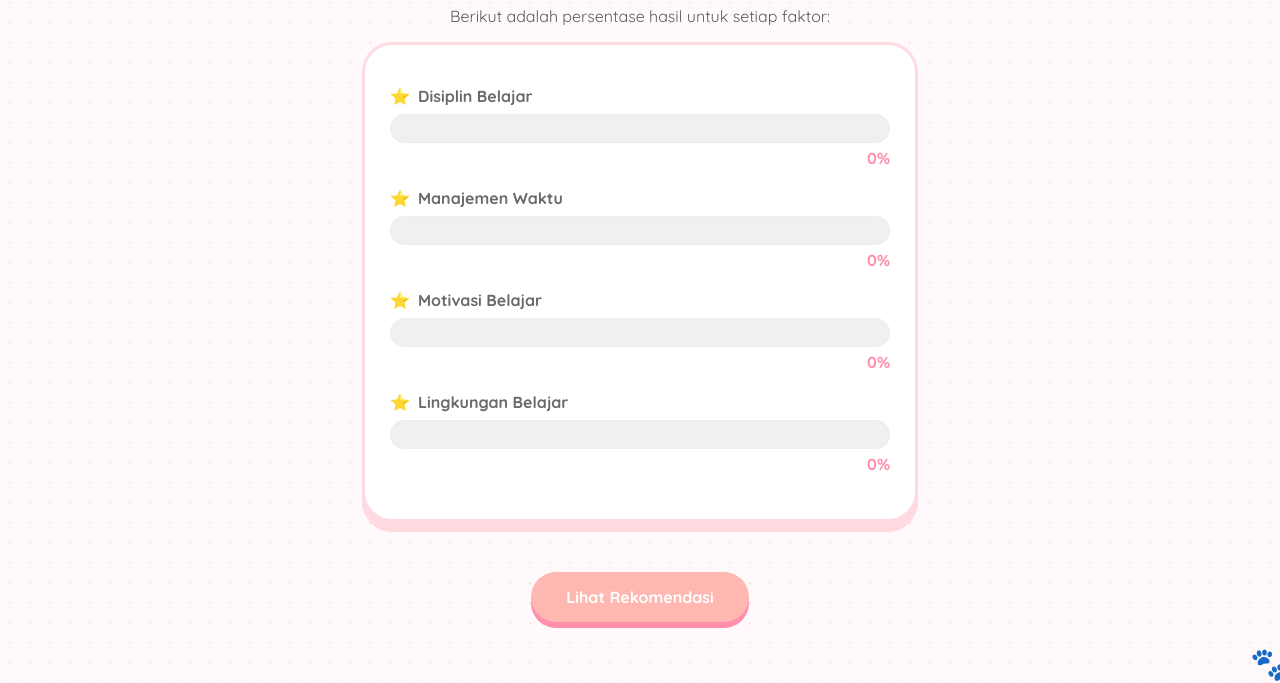
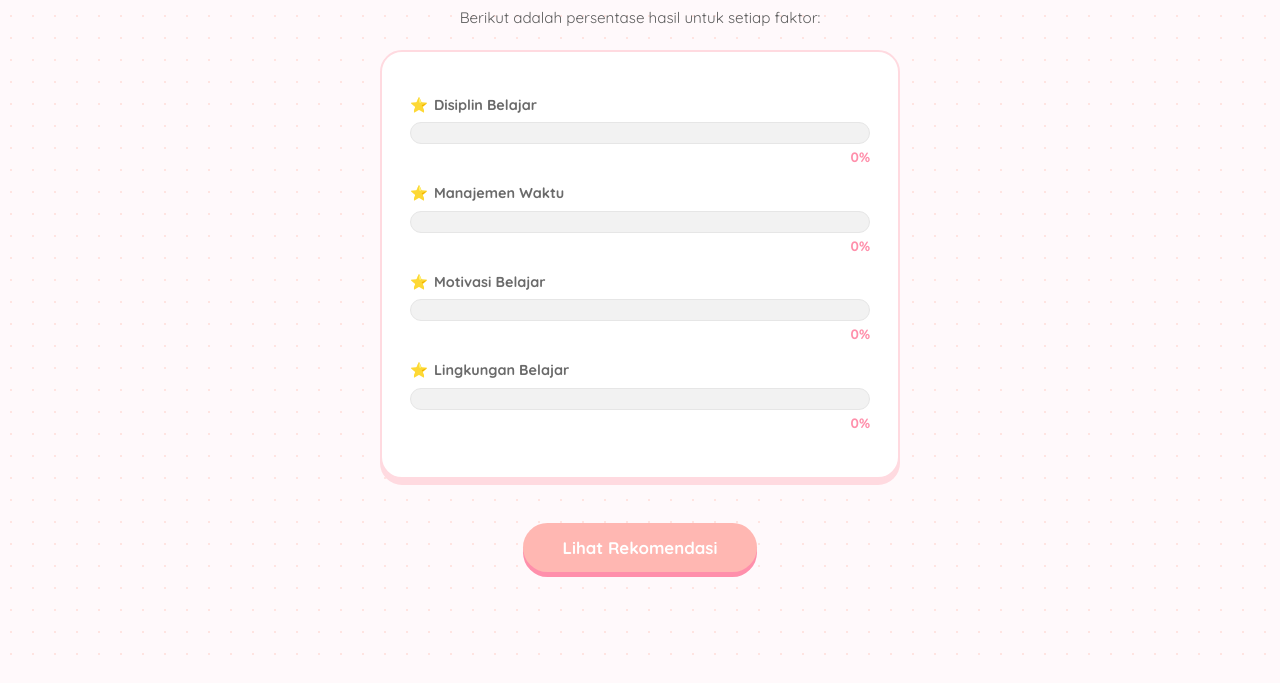
Before and after one commit to tekpen33/pakar-belajar-ai, a plain HTML site: page hasil.html in a window 1280 px wide. Shown: the part 127-810 px from the top of the page. Drawn offline with Linux system fonts and the light colour scheme.

Commit message:
reponsive

```diff
--- a/hasil.html
+++ b/hasil.html
@@ -2,6 +2,7 @@
 <html lang="id">
   <head>
     <meta charset="UTF-8" />
+    <meta name="viewport" content="width=device-width, initial-scale=1" />
     <title>Hasil Angket Pakar Belajar</title>
     <link rel="stylesheet" href="style-hasil.css" />
   </head>
--- a/style-hasil.css
+++ b/style-hasil.css
@@ -1,50 +1,79 @@
 @import url("https://fonts.googleapis.com/css2?family=Quicksand:wght@400;600;700&display=swap");
 
+/* =========================
+   RESET & GLOBAL
+========================= */
+* {
+  box-sizing: border-box;
+}
+
+html {
+  font-size: 16px;
+}
+
 body {
+  margin: 0;
+  padding: 20px 14px;
+
+  font-family: "Quicksand", sans-serif;
+  color: #5d5d5d;
+
   background-color: #fff9fb;
   background-image: radial-gradient(#ffe4e1 1px, transparent 1px);
-  background-size: 20px 20px;
-  font-family: "Quicksand", sans-serif;
-  color: #5d5d5d;
+  background-size: 22px 22px;
+
   display: flex;
   flex-direction: column;
   align-items: center;
-  padding: 40px 20px;
-  margin: 0;
 }
 
-h2,
-h3 {
+/* =========================
+   JUDUL
+========================= */
+h2 {
+  font-size: 1.6rem;
+  margin-bottom: 6px;
   color: #ff8fab;
-  text-shadow: 2px 2px #ffffff;
   text-align: center;
 }
 
-h2 {
-  font-size: 2rem;
-  margin-bottom: 10px;
+p {
+  font-size: 0.95rem;
+  text-align: center;
+  line-height: 1.5;
+  margin-bottom: 20px;
 }
 
+/* =========================
+   CONTAINER HASIL
+========================= */
 #hasil-container,
 #rekomendasi-container {
-  background: white;
-  padding: 25px;
-  border-radius: 30px;
-  box-shadow: 0 10px 0px #ffdae0;
   width: 100%;
-  max-width: 500px;
-  margin-bottom: 30px;
-  border: 3px solid #ffdae0;
-}
+  max-width: 420px;
 
-.hasil-item {
-  margin-bottom: 20px;
+  background: #ffffff;
+  padding: 18px;
+  margin-bottom: 24px;
+
+  border-radius: 22px;
+  border: 2px solid #ffdae0;
+  box-shadow: 0 6px 0px #ffdae0;
+
   position: relative;
 }
 
+/* =========================
+   ITEM HASIL
+========================= */
+.hasil-item {
+  margin-bottom: 18px;
+}
+
 .faktor-nama {
+  font-size: 0.9rem;
   font-weight: 700;
-  margin-bottom: 8px;
+  margin-bottom: 6px;
   color: #6a6a6a;
   display: flex;
   align-items: center;
@@ -52,95 +81,105 @@ h2 {
 
 .faktor-nama::before {
   content: "⭐";
-  margin-right: 8px;
+  margin-right: 6px;
 }
 
+/* =========================
+   PROGRESS BAR
+========================= */
 .progress-bar {
-  background-color: #f0f0f0;
-  border-radius: 20px;
-  height: 25px;
+  height: 18px;
+  border-radius: 14px;
   overflow: hidden;
-  border: 2px solid #eeeeee;
+  background-color: #f2f2f2;
+  border: 1px solid #e6e6e6;
 }
 
 .progress-fill {
   height: 100%;
-  border-radius: 20px;
-  transition: width 1.5s cubic-bezier(0.175, 0.885, 0.32, 1.275);
+  border-radius: 14px;
+  transition: width 1.2s ease;
+
   background-image: linear-gradient(
     45deg,
-    rgba(255, 255, 255, 0.2) 25%,
+    rgba(255, 255, 255, 0.25) 25%,
     transparent 25%,
     transparent 50%,
-    rgba(255, 255, 255, 0.2) 50%,
-    rgba(255, 255, 255, 0.2) 75%,
+    rgba(255, 255, 255, 0.25) 50%,
+    rgba(255, 255, 255, 0.25) 75%,
     transparent 75%,
     transparent
   );
-  background-size: 30px 30px;
-  animation: move-stripes 2s linear infinite;
+  background-size: 24px 24px;
+  animation: move 2s linear infinite;
 }
 
-@keyframes move-stripes {
+@keyframes move {
   from {
     background-position: 0 0;
   }
   to {
-    background-position: 30px 0;
+    background-position: 24px 0;
   }
 }
 
 .persentase {
   display: block;
   text-align: right;
+  font-size: 0.85rem;
   font-weight: 700;
   color: #ff8fab;
-  margin-top: 5px;
+  margin-top: 4px;
 }
 
-/* Tombol-Tombol */
+/* =========================
+   BUTTON
+========================= */
 .navigation-buttons {
+  width: 100%;
+  display: flex;
+  justify-content: center;
   margin: 20px 0;
 }
 
 button {
-  cursor: pointer;
   font-family: "Quicksand", sans-serif;
   font-weight: 700;
-  padding: 15px 35px;
+
+  font-size: 0.95rem;
+  padding: 12px 28px;
+
   border: none;
-  border-radius: 50px;
-  transition: all 0.3s ease;
-  font-size: 1rem;
-  box-shadow: 0 6px 0px #dbdbdb;
-  position: relative;
+  border-radius: 40px;
+  cursor: pointer;
+
+  transition: all 0.2s ease;
 }
 
+/* Next */
 .btn-next {
   background-color: #ffb7b2;
-  color: white;
-  box-shadow: 0 6px 0px #ff8fab;
+  color: #ffffff;
+  box-shadow: 0 5px 0px #ff8fab;
 }
 
-.btn-next:hover {
+.btn-next:active {
   transform: translateY(3px);
-  box-shadow: 0 3px 0px #ff8fab;
-  background-color: #ff9aa2;
+  box-shadow: 0 2px 0px #ff8fab;
 }
 
+/* Back */
 .btn-back {
   background-color: #b2e2f2;
   color: #4a90a4;
-  box-shadow: 0 6px 0px #86c5da;
+  box-shadow: 0 5px 0px #86c5da;
 }
 
-.btn-back:hover {
-  transform: translateY(3px);
-  box-shadow: 0 3px 0px #86c5da;
-}
-
-/* Loading & Rekomendasi */
+/* =========================
+   LOADING
+========================= */
 .thinking-text {
+  font-size: 0.9rem;
   font-weight: 600;
   color: #b19cd9;
   animation: bounce 1s infinite alternate;
@@ -151,52 +190,50 @@ button {
     transform: translateY(0);
   }
   to {
-    transform: translateY(-10px);
+    transform: translateY(-6px);
   }
 }
 
 .loader {
-  border: 6px solid #f3f3f3;
-  border-top: 6px solid #ffb7b2;
+  width: 36px;
+  height: 36px;
   border-radius: 50%;
-  width: 40px;
-  height: 40px;
+  border: 5px solid #f3f3f3;
+  border-top: 5px solid #ffb7b2;
   animation: spin 1s linear infinite;
-  display: inline-block;
+  margin-top: 10px;
 }
 
 @keyframes spin {
-  0% {
-    transform: rotate(0deg);
-  }
-  100% {
+  to {
     transform: rotate(360deg);
   }
 }
 
-.rekomendasi-item {
-  background: #fff5f7;
-  padding: 15px;
-  border-radius: 20px;
-  margin-bottom: 15px;
-  border-left: 5px solid #ffb7b2;
+/* =========================
+   DESKTOP (ENHANCE)
+========================= */
+@media (min-width: 768px) {
+  body {
+    padding: 40px;
   }
 
-.rekomendasi-item h4 {
-  margin: 0 0 5px 0;
-  color: #ff8fab;
+  h2 {
+    font-size: 2.2rem;
   }
 
-.rekomendasi-item p {
-  margin: 0;
-  font-size: 0.95rem;
-  line-height: 1.4;
+  #hasil-container,
+  #rekomendasi-container {
+    max-width: 520px;
+    padding: 28px;
   }
 
-#hasil-container::after {
-  content: "🐾";
-  position: absolute;
-  bottom: -10px;
-  right: -10px;
-  font-size: 2rem;
+  .progress-bar {
+    height: 22px;
   }
+
+  button {
+    font-size: 1.05rem;
+    padding: 14px 40px;
+  }
+}
```
Lines whose indentation alone changed are shown as unchanged.
